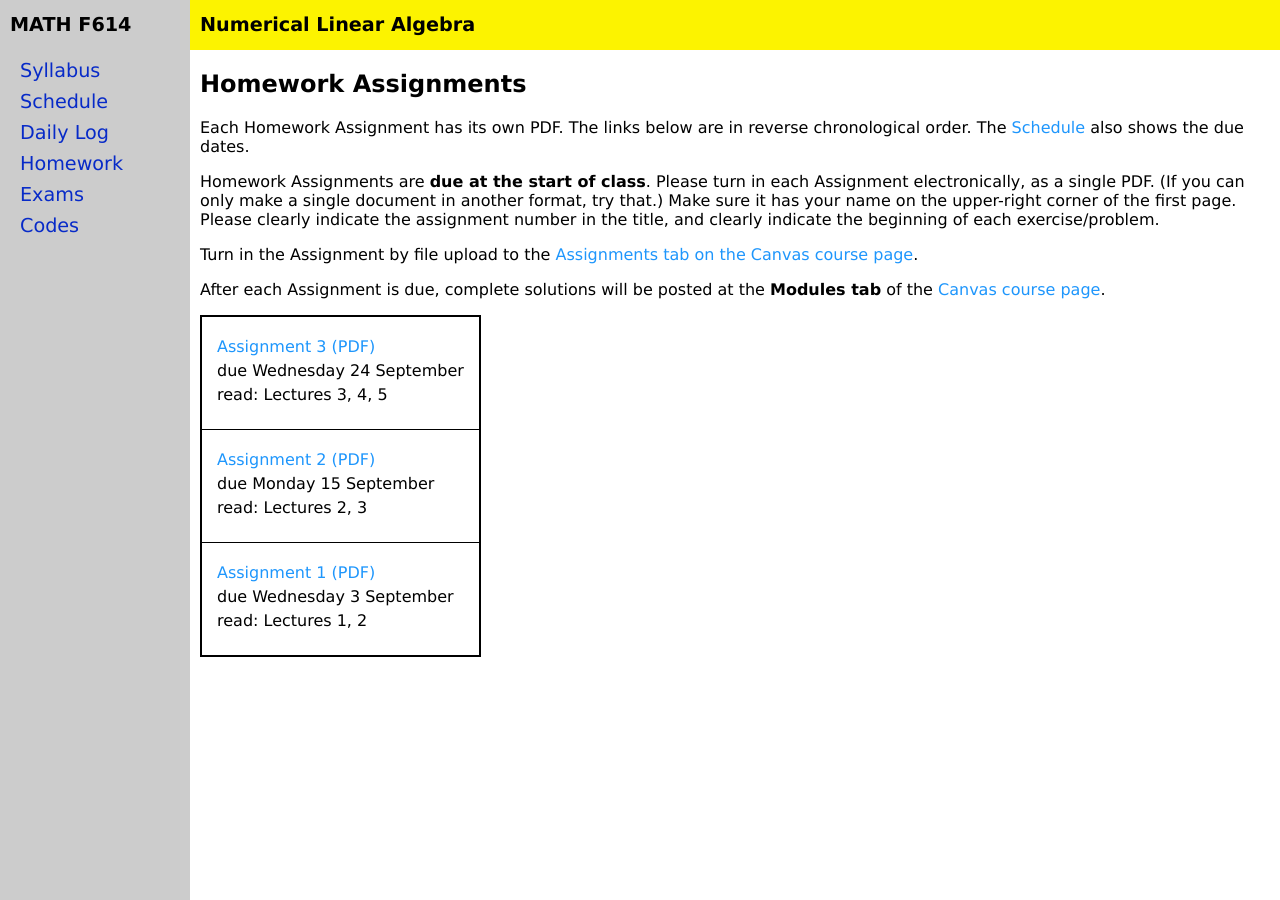
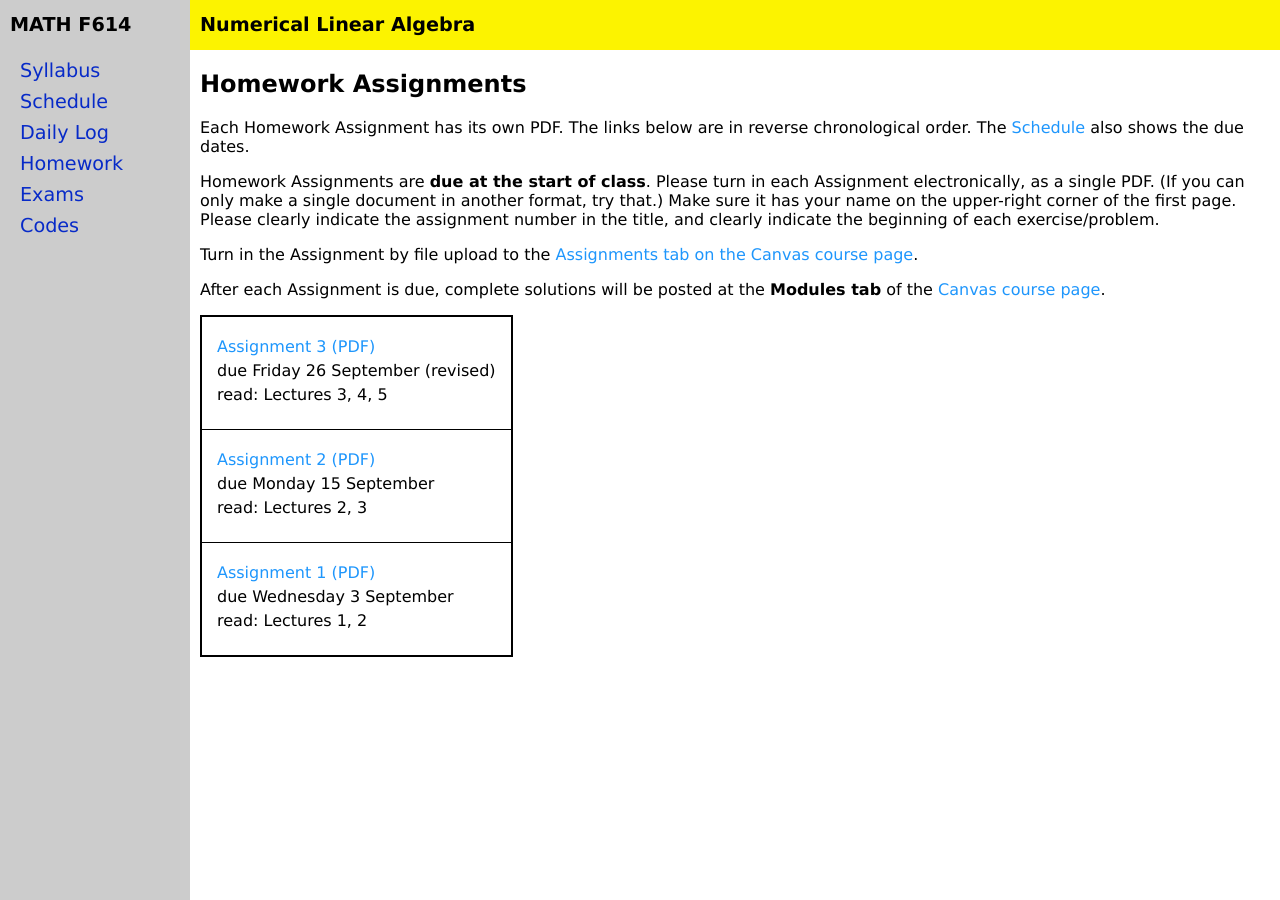
Before and after one commit to bueler/nla, a Jekyll site: the page built from homework.md, in a window 1280 px wide. Built offline with Jekyll 4.4.1, drawn with Linux system fonts in a browser that asks for light colours.

Commit message:
move A3 due date to Friday 9/26

```diff
--- a/_data/homework.yml
+++ b/_data/homework.yml
@@ -2,7 +2,7 @@ semester: Fall 2025
 home: assets/homework/F25
 homework:
 - name: Assignment 3
-  due: Wednesday 24 September
+  due: Friday 26 September (revised)
   blank: A3.pdf
   sections: Lectures 3, 4, 5
 - name: Assignment 2
```
Also changed, not shown: 4 other files.
